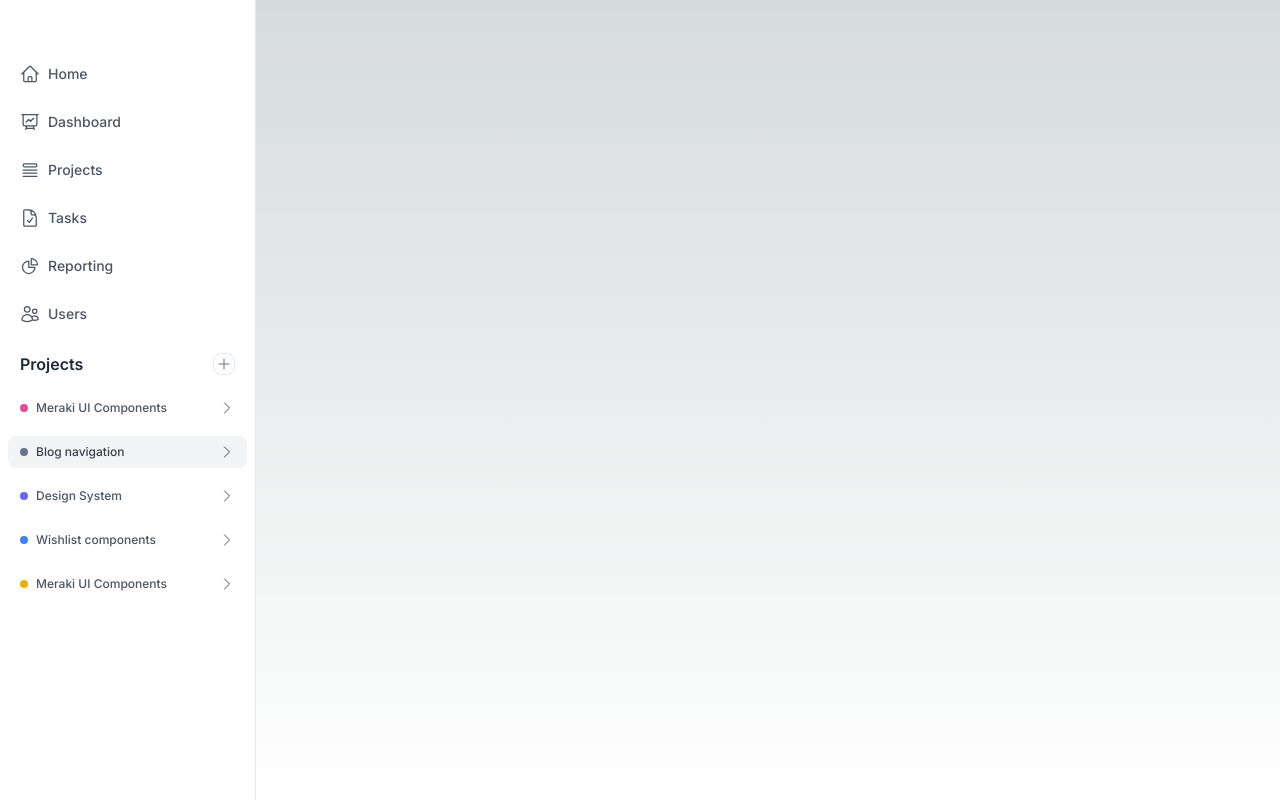
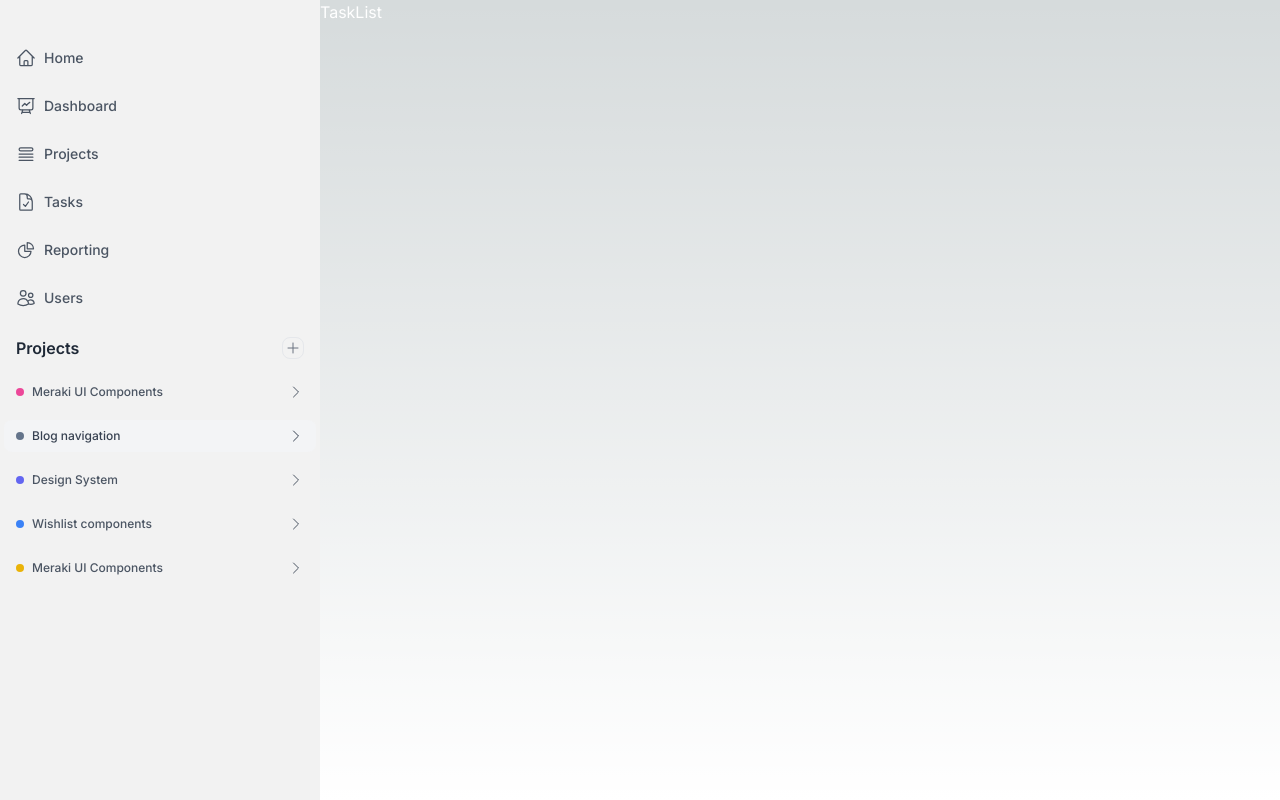
Before and after one commit to parakhjain23/tp-v1, a Next.js app: page /space/task in a window 1280 px wide. Built offline with nearby package versions, Linux system fonts and the light colour scheme.

Commit message:
implement drawer

```diff
--- a/app/space/task/page.tsx
+++ b/app/space/task/page.tsx
@@ -1,7 +1,11 @@
 import Sidebar from "@/components/Sidebar/Sidebar";
+import TaskList from "@/components/TaskList/TaskList";
 
 export default function Tasks() {
     return (
-       <Sidebar />
+        <main className="flex min-h-screen flex-row">
+            <Sidebar />
+            <TaskList />
+        </main>
     );
- }
+}
--- a/components/Hamburger/Hamburger.tsx
+++ b/components/Hamburger/Hamburger.tsx
@@ -2,39 +2,34 @@
 import React from 'react'
 
 function Hamburger() {
-    const handleClickOutside = (event: MouseEvent): void => {
-        const sidebar = document.getElementById('default-sidebar');
-        const button = (event.target as HTMLElement).closest('button');
-
-        if (sidebar && !sidebar.contains(event.target as Node) && !button) {
-            sidebar.classList.add('-translate-x-full');
-            document.removeEventListener('click', handleClickOutside);
-        }
-    };
-
-    const toggleSidebar = (): void => {
-        const sidebar = document.getElementById('default-sidebar');
-
-        if (sidebar) {
-            sidebar.classList.toggle('-translate-x-full');
-
-            if (!sidebar.classList.contains('-translate-x-full')) {
-                document.addEventListener('click', handleClickOutside);
-            } else {
-                document.removeEventListener('click', handleClickOutside);
-            }
-        }
-    };
 
     return (
-        <div data-drawer-target="default-sidebar" data-drawer-toggle="default-sidebar" aria-controls="default-sidebar">
-            <button type="button" onClick={toggleSidebar} className="inline-flex items-center p-2 mt-2 ms-3 text-sm text-gray-500 rounded-lg sm:hidden hover:bg-gray-100 focus:outline-none focus:ring-2 focus:ring-gray-200 dark:text-gray-400 dark:hover:bg-gray-700 dark:focus:ring-gray-600">
-                <span className="sr-only">Open sidebar</span>
-                <svg className="w-6 h-6" aria-hidden="true" fill="currentColor" viewBox="0 0 20 20" xmlns="http://www.w3.org/2000/svg">
-                    <path clipRule="evenodd" fillRule='evenodd' d="M2 4.75A.75.75 0 012.75 4h14.5a.75.75 0 010 1.5H2.75A.75.75 0 012 4.75zm0 10.5a.75.75 0 01.75-.75h7.5a.75.75 0 010 1.5h-7.5a.75.75 0 01-.75-.75zM2 10a.75.75 0 01.75-.75h14.5a.75.75 0 010 1.5H2.75A.75.75 0 012 10z"></path>
-                </svg>
-            </button>
-        </div>
+        <>
+            <input id="my-drawer" type="checkbox" className="drawer-toggle" />
+            <div className="drawer-content">
+                {/* Page content here */}
+                <label htmlFor="my-drawer" className="drawer-button">
+                    <div
+                        className="inline-flex items-center p-2 mt-2 ms-3 text-sm text-gray-500 rounded-lg sm:hidden hover:bg-gray-100 focus:outline-none focus:ring-2 focus:ring-gray-200 dark:text-gray-400 dark:hover:bg-gray-700 dark:focus:ring-gray-600"
+                    >
+                        <span className="sr-only">Open sidebar</span>
+                        <svg
+                            className="w-6 h-6"
+                            aria-hidden="true"
+                            fill="currentColor"
+                            viewBox="0 0 20 20"
+                            xmlns="http://www.w3.org/2000/svg"
+                        >
+                            <path
+                                clipRule="evenodd"
+                                fillRule="evenodd"
+                                d="M2 4.75A.75.75 0 012.75 4h14.5a.75.75 0 010 1.5H2.75A.75.75 0 012 4.75zm0 10.5a.75.75 0 01.75-.75h7.5a.75.75 0 010 1.5h-7.5a.75.75 0 01-.75-.75zM2 10a.75.75 0 01.75-.75h14.5a.75.75 0 010 1.5H2.75A.75.75 0 012 10z"
+                            ></path>
+                        </svg>
+                    </div>
+                </label>
+            </div>
+        </>
     )
 }
 
--- a/components/Sidebar/Sidebar.tsx
+++ b/components/Sidebar/Sidebar.tsx
@@ -1,15 +1,15 @@
-import React from 'react'
-import Hamburger from '../Hamburger/Hamburger'
+// Sidebar.js
+import React from 'react';
+import Hamburger from '../Hamburger/Hamburger';
 
 function Sidebar() {
     return (
         <main className="flex min-h-screen flex-col justify-between">
+            <div className="drawer md:drawer-open" id="default-sidebar">
                 <Hamburger />
-          <aside
-             id="default-sidebar"
-             className="sidebar-container fixed flex flex-col top-0 left-0 z-40 w-64 h-screen transition-transform -translate-x-full sm:translate-x-0 px-5 py-8 overflow-y-auto bg-white border-r rtl:border-r-0 rtl:border-l dark:bg-gray-900 dark:border-gray-700"
-             aria-label="Sidebar"
-          >
+                <div className="drawer-side">
+                    <label htmlFor="my-drawer" aria-label="close sidebar" className="drawer-overlay"></label>
+                    <ul className="menu bg-base-200 text-base-content min-h-full w-80 p-4">
                         <div className="flex flex-col gap-5 flex-1 mt-6">
                             <nav className="-mx-3 space-y-3 ">
                                 <a className="flex items-center px-3 py-2 text-gray-600 transition-colors duration-300 transform rounded-lg dark:text-gray-300 hover:bg-gray-100 dark:hover:bg-gray-800 dark:hover:text-gray-200 hover:text-gray-700" href="#">
@@ -131,9 +131,11 @@ function Sidebar() {
                                 </nav>
                             </div>
                         </div>
-          </aside>
-       </main>
-  )
+                    </ul>
+                </div>
+            </div>
+        </main >
+    );
 }
 
-export default Sidebar
+export default Sidebar;
--- a/components/TaskList/TaskList.tsx
+++ b/components/TaskList/TaskList.tsx
@@ -0,0 +1,9 @@
+import React from 'react'
+
+function TaskList() {
+  return (
+    <div className='text-white'>TaskList</div>
+  )
+}
+
+export default TaskList
--- a/tailwind.config.ts
+++ b/tailwind.config.ts
@@ -28,6 +28,8 @@ const config: Config = {
       }
     },
   },
-  plugins: [],
+  plugins: [
+    require('daisyui'),
+  ],
 };
 export default config;
```
Also changed, not shown: package.json (+6 -5 lines), utils/utility.ts (added, +33 -0 lines), 1 other file (tests, documents, lock files or other folders). Lines whose indentation alone changed are shown as unchanged.
